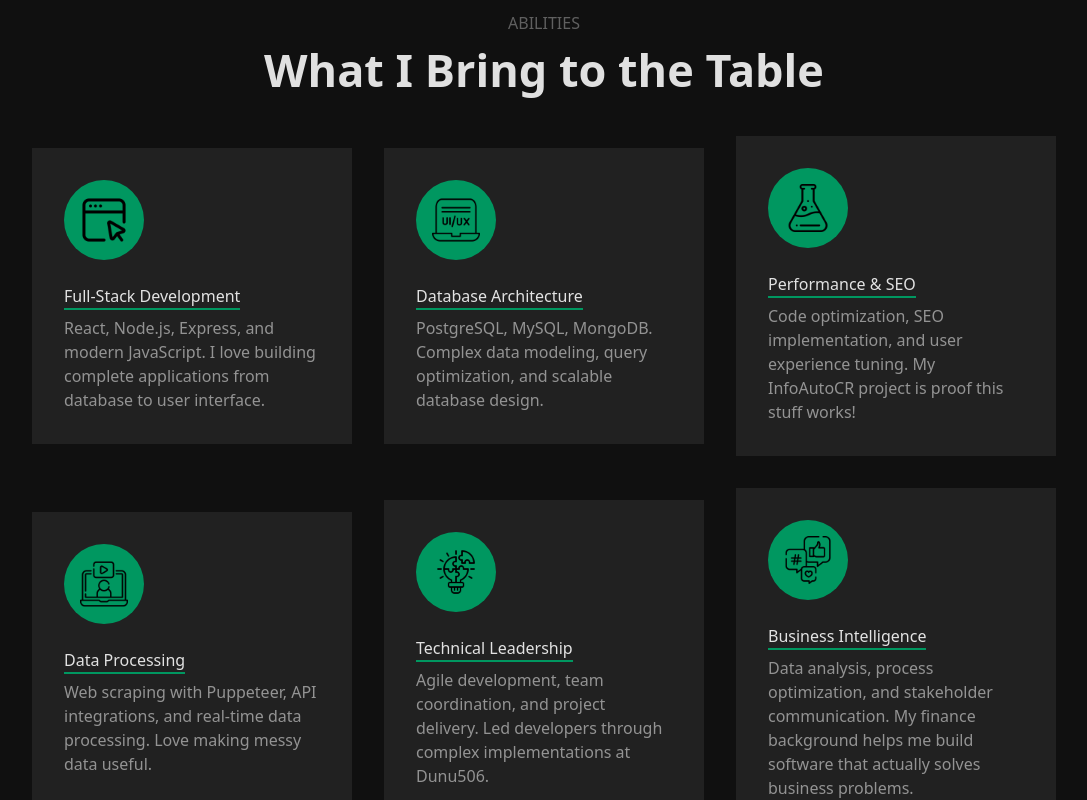
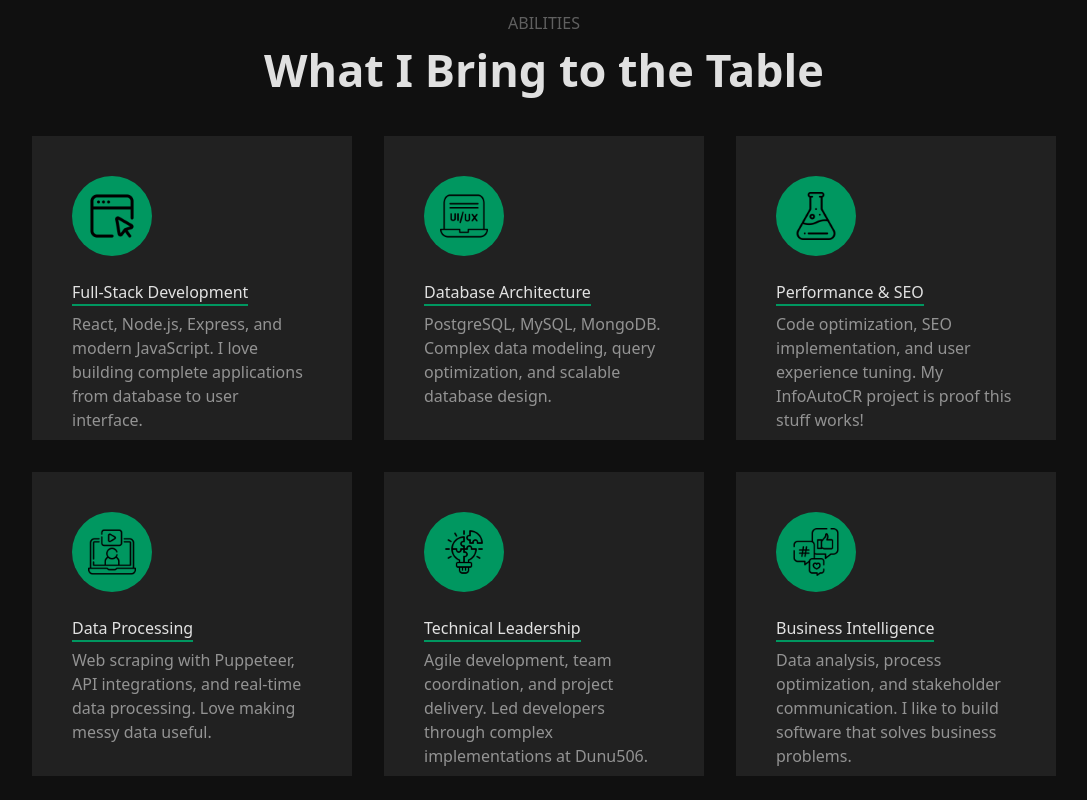
Before and after one commit to Mablizza/CVLanding, a React (Vite) app: page / in a window 1280 px wide. Shown: the part 860-1660 px from the top of the page, without its empty margins (96-1183 px from the left). Built offline with nearby package versions, Linux system fonts and the light colour scheme.

Commit message:
Text and CSS
Small Optimizations

```diff
--- a/src/components/Projects.jsx
+++ b/src/components/Projects.jsx
@@ -24,7 +24,7 @@ export default function Projects(){
             title: "MabLabz",
             tag: "#Portfolio",
             icon: MablabzLT,
-            description: "My freelance portfolio platform showcasing modern React development. Built with Vite for lightning-fast builds and Tailwind CSS for responsive design. Features internationalization (English/Spanish switching) and demonstrates component-based architecture. It's also where potential clients can learn about my services - though honestly, I'd prefer a steady part-time contract over freelancing!",
+            description: "My freelance portfolio platform showcasing modern React development. Built with Vite for lightning-fast builds and Tailwind CSS for responsive design. Features internationalization (English/Spanish switching) and demonstrates component-based architecture. It's also where potential clients can learn about my services - though honestly, I'd prefer a steady contract over freelancing!",
             url: "https://www.mablabz.com/",
             tech: "React • Vite • Tailwind CSS"
         }
--- a/src/components/Skills.jsx
+++ b/src/components/Skills.jsx
@@ -36,7 +36,7 @@ export default function Skills(){
         {
             title: "Business Intelligence",
             icon: socialMedia,
-            description: "Data analysis, process optimization, and stakeholder communication. My finance background helps me build software that actually solves business problems."
+            description: "Data analysis, process optimization, and stakeholder communication. I like to build software that solves business problems."
         }
         ]
 
--- a/src/index.css
+++ b/src/index.css
@@ -120,8 +120,9 @@ body {
 
 .skill-box{
   background-color: #212121;
-  padding: 2rem;
+  padding: 2.5rem;
   margin: auto 0;
+  height: 14rem;
 }
 
 .skill-img {
```
